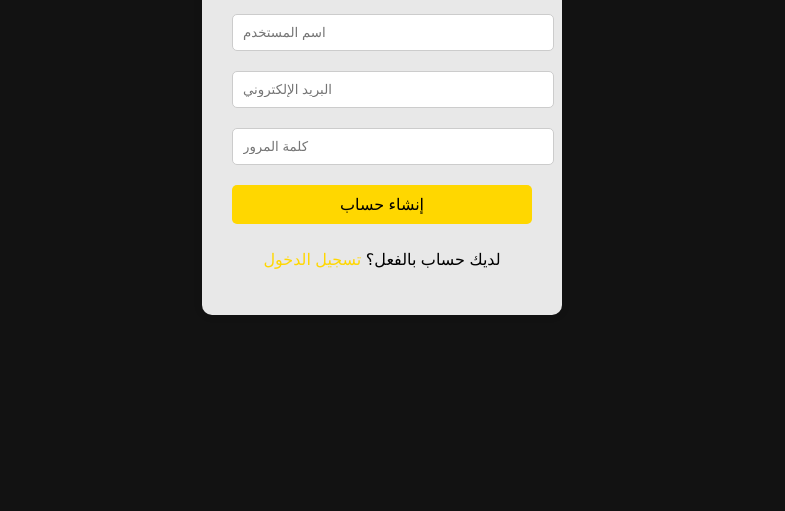
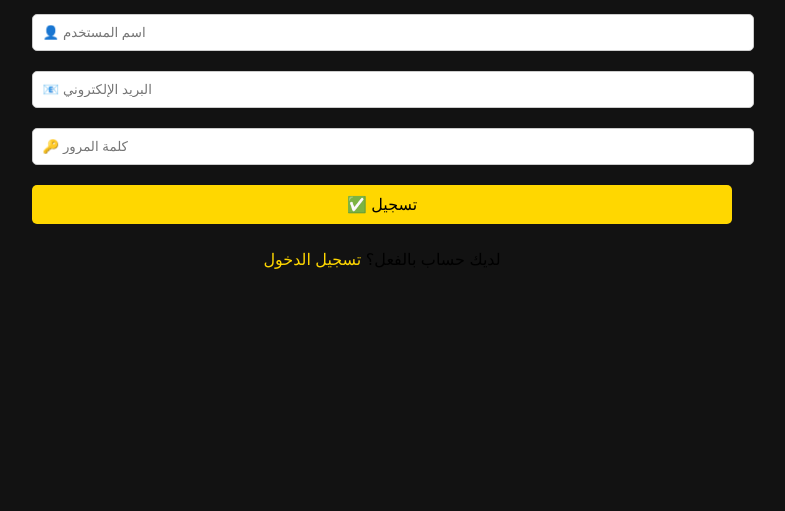
Before and after one commit to ELBIO1/EL-BIO, a plain HTML site: page signup.html in a window 1280 px wide. Shown: the part 289-800 px from the top of the page, without its empty margins (258-1043 px from the left). Drawn offline with Linux system fonts and the light colour scheme.

Commit message:
Update signup.html

```diff
--- a/signup.html
+++ b/signup.html
@@ -7,14 +7,12 @@
     <link rel="stylesheet" href="styles.css">
 </head>
 <body>
-    <div class="container">
+    <div class="form-container">
         <h2>إنشاء حساب جديد</h2>
-        <form id="signupForm">
-            <input type="text" id="newUsername" placeholder="اسم المستخدم" required>
-            <input type="email" id="email" placeholder="البريد الإلكتروني" required>
-            <input type="password" id="newPassword" placeholder="كلمة المرور" required>
-            <button type="submit">إنشاء حساب</button>
-        </form>
+        <input type="text" id="username" placeholder="👤 اسم المستخدم" required>
+        <input type="email" id="email" placeholder="📧 البريد الإلكتروني" required>
+        <input type="password" id="password" placeholder="🔑 كلمة المرور" required>
+        <button onclick="registerUser()">✅ تسجيل</button>
         <p>لديك حساب بالفعل؟ <a href="login.html">تسجيل الدخول</a></p>
     </div>
 
```
